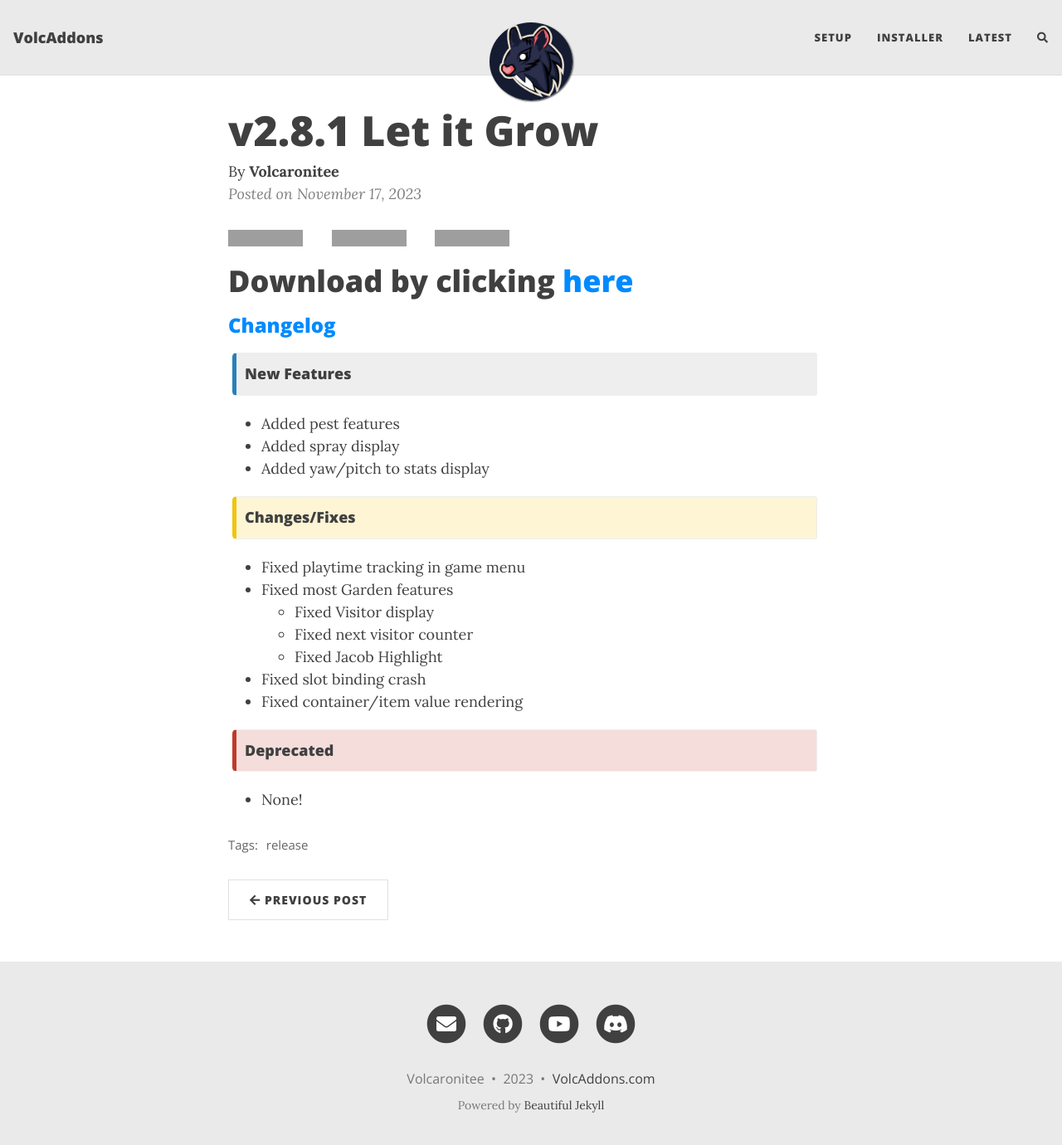
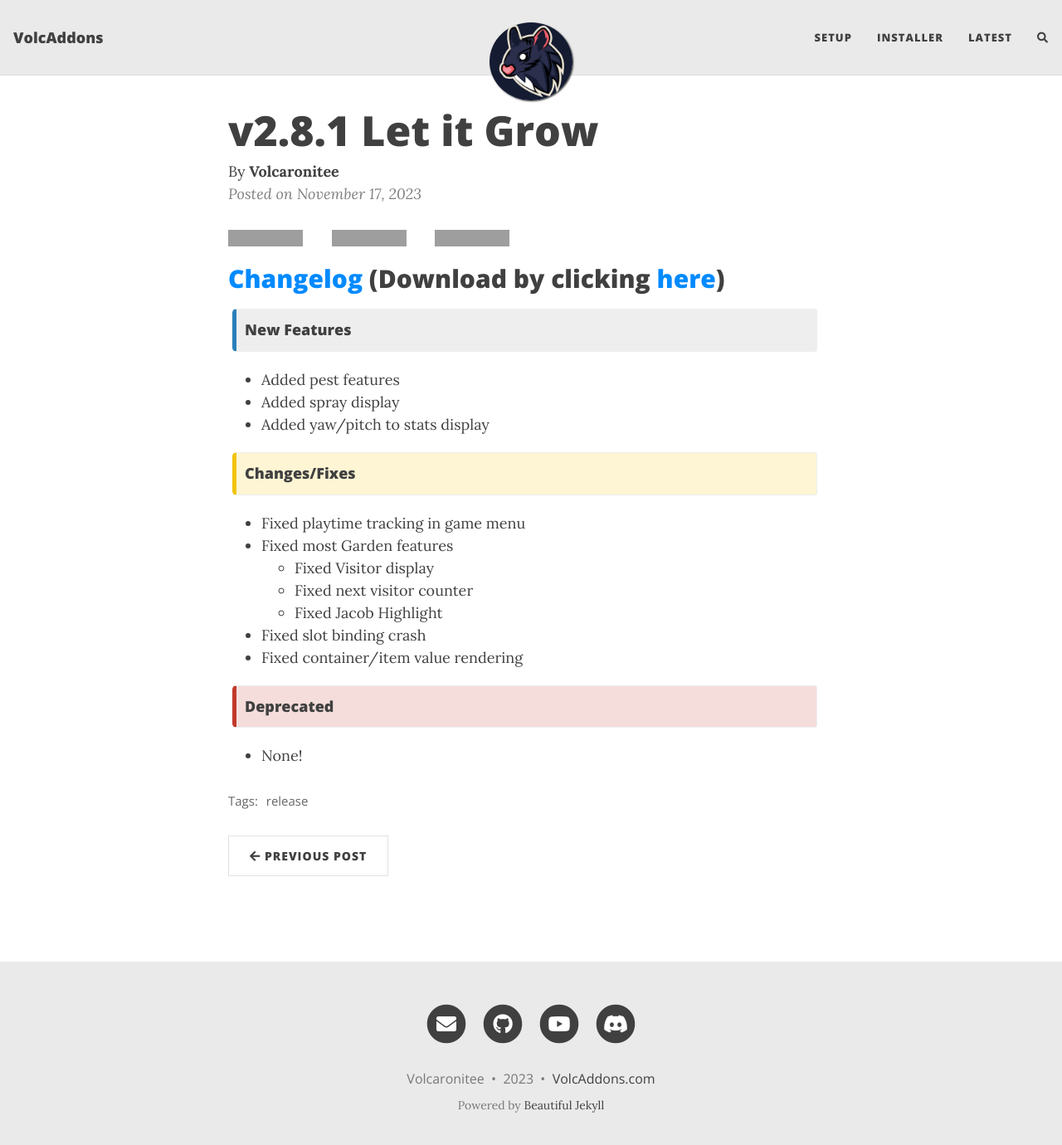
Before and after one commit to zhenga8533/VolcAddons, a Jekyll site: the page built from docs/_posts/2023-11-17-v2_8_1.md, in a window 1280 px wide and 1393 px high. Shown: the top 1380 px of the window at 83% size. Built offline with Jekyll 4.4.1, drawn with Linux system fonts in a browser that asks for light colours; nearby versions of some CDN libraries; comment, search, counter and statistics services are not loaded; grey boxes are pictures that could not be loaded.

Commit message:
changed formatting

```diff
--- a/docs/_posts/2023-11-17-v2_8_1.md
+++ b/docs/_posts/2023-11-17-v2_8_1.md
@@ -8,9 +8,7 @@
 author: Volcaronitee
 ---
 
-# Download by clicking [here](https://github.com/zhenga8533/VolcAddons/releases/download/v2.8.1/VolcAddons.zip)
-
-### [Changelog](https://github.com/zhenga8533/VolcAddons/releases/tag/v2.8.1)
+## [Changelog](https://github.com/zhenga8533/VolcAddons/releases/tag/v2.8.1) (Download by clicking [here](https://github.com/zhenga8533/VolcAddons/releases/download/v2.8.1/VolcAddons.zip))
 
 {: .box-note}
 #### New Features
```
Also changed, not shown: docs/_posts/2023-11-15-v2_8_0.md (+1 -3 lines).
